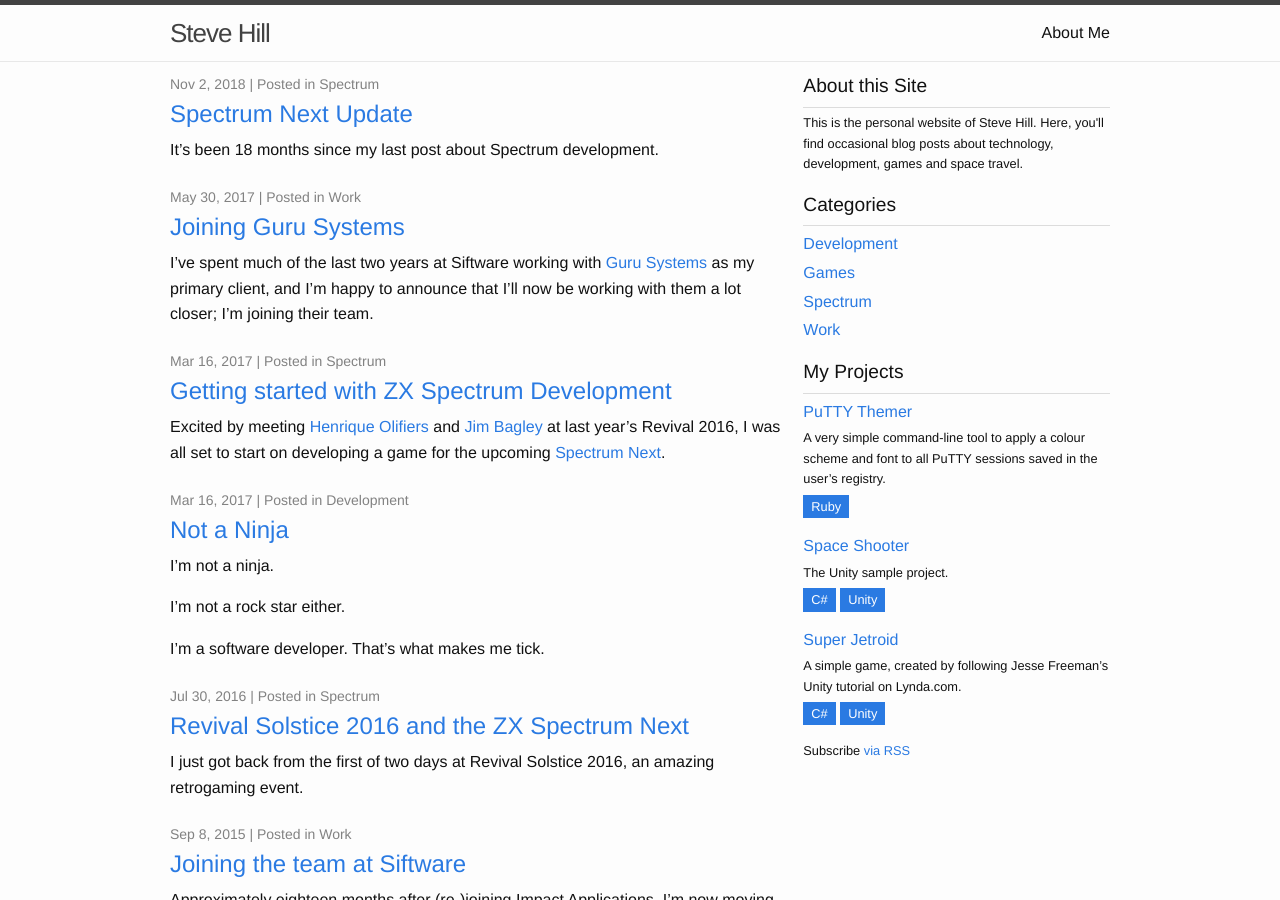
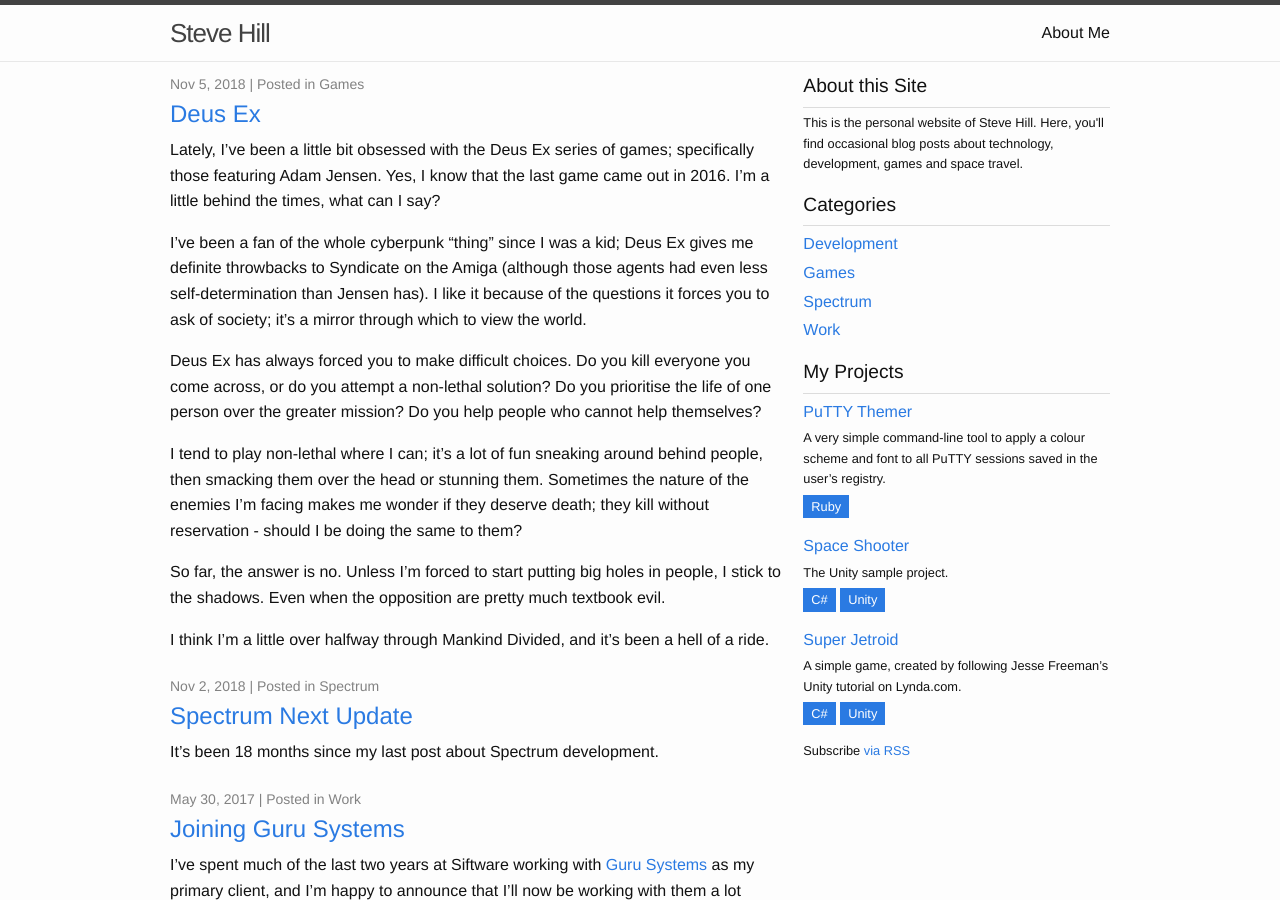
Before and after one commit to stevehill1981/stevehill1981.github.io, a Jekyll site: the page built from index.html, in a window 1280 px wide and 900 px high. Built offline with Jekyll 4.4.1, drawn with Linux system fonts in a browser that asks for light colours.

Commit message:
Improve layout code

```diff
--- a/_layouts/post.html
+++ b/_layouts/post.html
@@ -22,4 +22,5 @@ layout: default
     {{ content }}
   </article>
 
+  {% include series.html %}
 </div>
--- /dev/null
+++ b/_posts/2018-11-02-deus-ex.md
@@ -0,0 +1,29 @@
+---
+layout: post
+title:  "Deus Ex"
+date:   2018-11-05 09:30:00
+categories:
+- games
+---
+Lately, I've been a little bit obsessed with the Deus Ex series of games; specifically
+those featuring Adam Jensen. Yes, I know that the last game came out in 2016. I'm a little
+behind the times, what can I say?
+
+I've been a fan of the whole cyberpunk "thing" since I was a kid; Deus Ex gives me definite
+throwbacks to Syndicate on the Amiga (although those agents had even less self-determination
+than Jensen has). I like it because of the questions it forces you to ask of society; it's
+a mirror through which to view the world.
+
+Deus Ex has always forced you to make difficult choices. Do you kill everyone you come across,
+or do you attempt a non-lethal solution? Do you prioritise the life of one person over the
+greater mission? Do you help people who cannot help themselves?
+
+I tend to play non-lethal where I can; it's a lot of fun sneaking around behind people, then
+smacking them over the head or stunning them. Sometimes the nature of the enemies I'm facing
+makes me wonder if they deserve death; they kill without reservation - should I be doing the
+same to them?
+
+So far, the answer is no. Unless I'm forced to start putting big holes in people, I stick to
+the shadows. Even when the opposition are pretty much textbook evil.
+
+I think I'm a little over halfway through Mankind Divided, and it's been a hell of a ride.
```
Also changed, not shown: _includes/series.html (added, +32 -0 lines).
